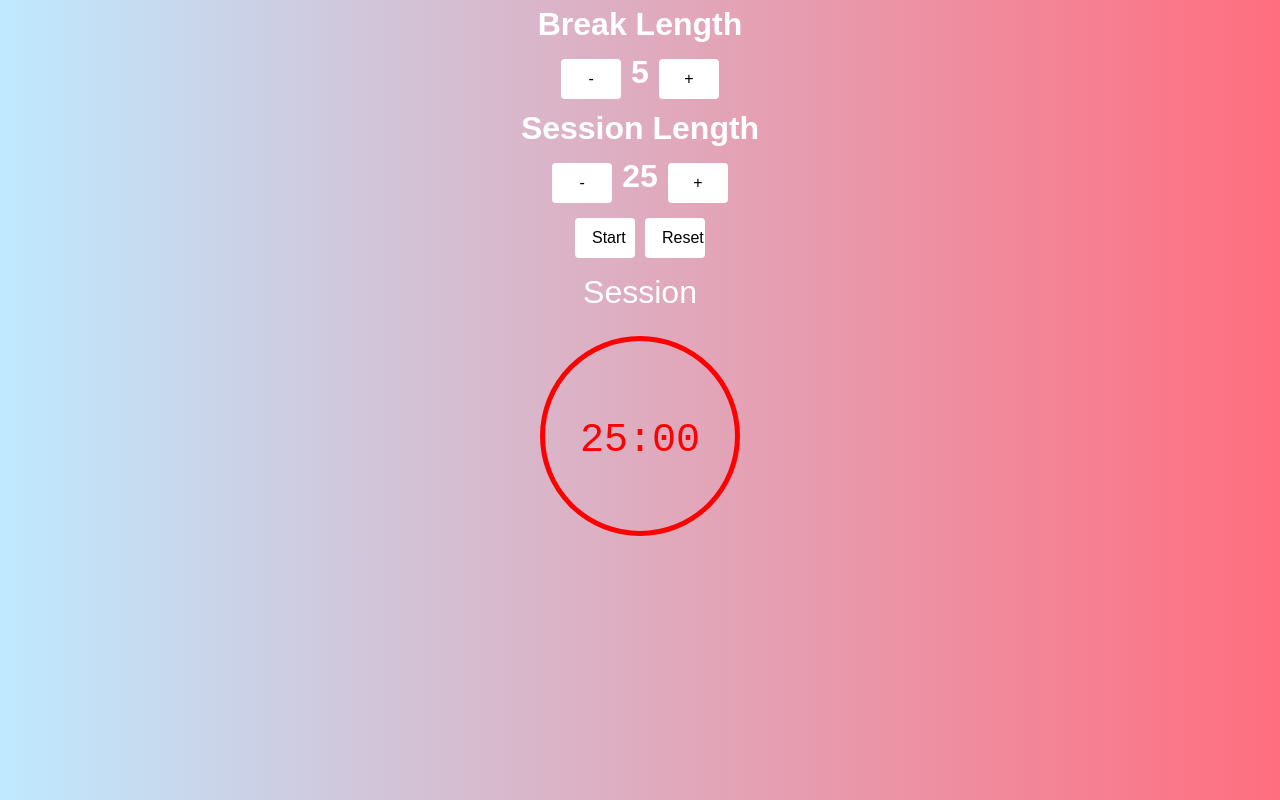
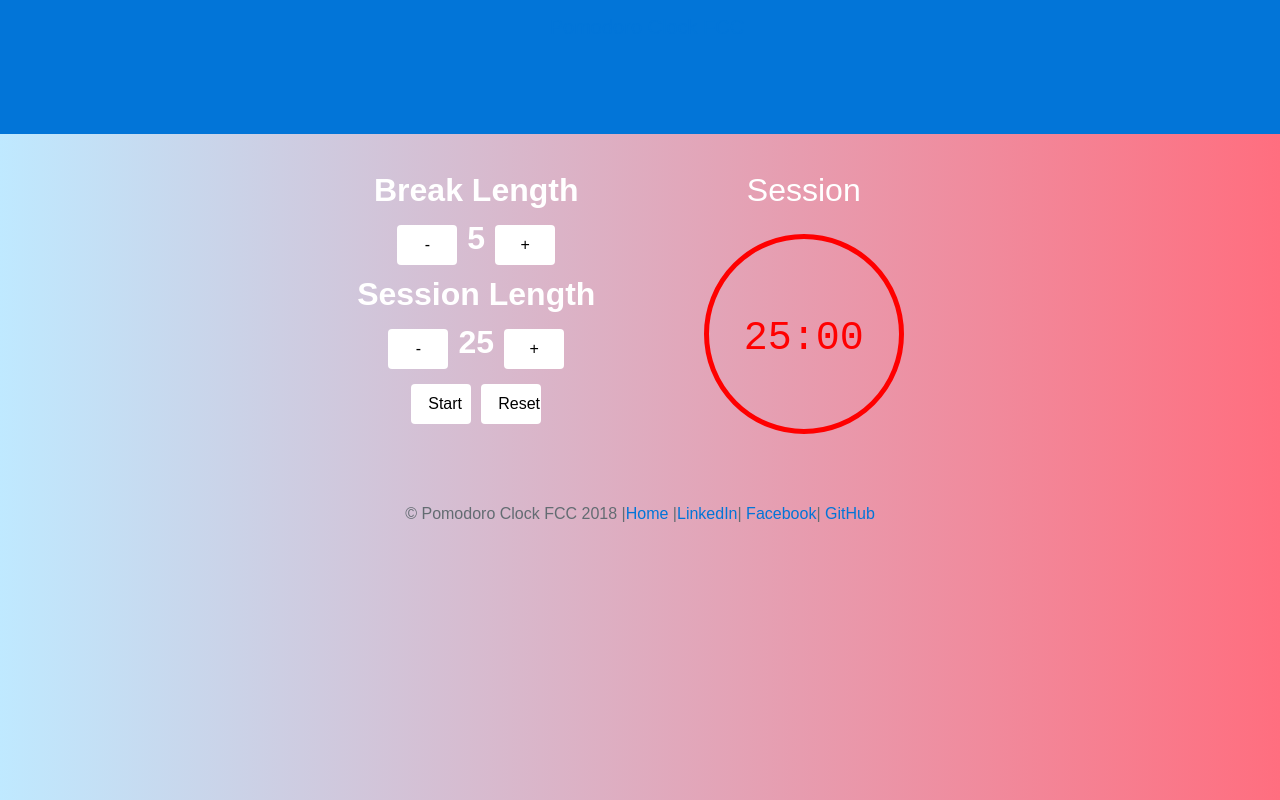
Before and after one commit to crimtor/PomodoroClock, a React app: page / in a window 1280 px wide. Built offline with nearby package versions, Linux system fonts and the light colour scheme.

Commit message:
Repositioned and styled some elements. Ready for Deployment

```diff
--- a/src/components/timer.js
+++ b/src/components/timer.js
@@ -17,7 +17,7 @@ import React, { Component } from "react";
 export default class Timer extends React.Component {
   render() {
     return (
-      <div className='input-panel'>
+      <div className='col-md-3 input-panel'>
           <div id="break">
           <span id="break-label">Break Length</span>
           <br />
--- a/src/containers/app.js
+++ b/src/containers/app.js
@@ -77,7 +77,10 @@ toggleReset () {
     const { sessionTime, breakTime, running } = this.state;
     return (
       <div className='main-container'>
-        <Timer
+        <Header />
+        <div className="row">
+          <div className="col-md-3" />
+          <Timer
           updateSessionPlus={this.updateSessionPlus}
           updateSessionMinus={this.updateSessionMinus}
           updateBreakPlus={this.updateBreakPlus}
@@ -88,11 +91,14 @@ toggleReset () {
           sessionTime={sessionTime}
           breakTime={breakTime}
            />
-        <Pomodoro
+           <Pomodoro
           ref={(el) => this.clock = el}
           running={running}
           sessionTime={sessionTime}
           breakTime={breakTime} />
+          <div className="col-md-3" />
+        </div>
+        <Footer />
       </div>
     );
   }
--- a/src/containers/pomodoro.js
+++ b/src/containers/pomodoro.js
@@ -85,7 +85,7 @@ export default class Pomodoro extends React.Component {
   render() {
     const { sessionTime, breakTime, running } = this.props;
       return (
-        <div>
+        <div className="col-md-3">
           <span id="timer-label">{(this.state.isBreak) ? 'Break' : 'Session'}</span>
           <div id="time-left" className={'clock ' + ((this.state.isBreak) ? 'break' : 'session')}>
           {
--- a/style/style.css
+++ b/style/style.css
@@ -12,6 +12,12 @@ span {
   margin: 5px;
   text-align: center;
   font-size: 2em;
+}
+.col-md-3{
+  margin-top: 2em !important;
+}
+.navbar-brand {
+  margin-left: 30px !important;
 }
 .main-container {
   color: #fff;
```
